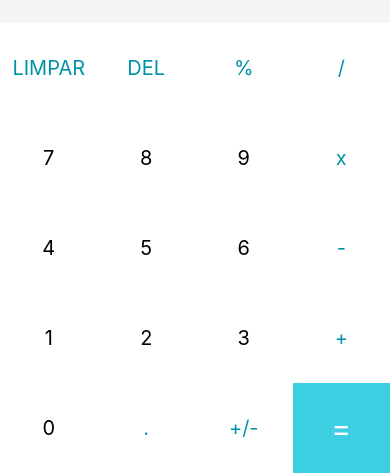
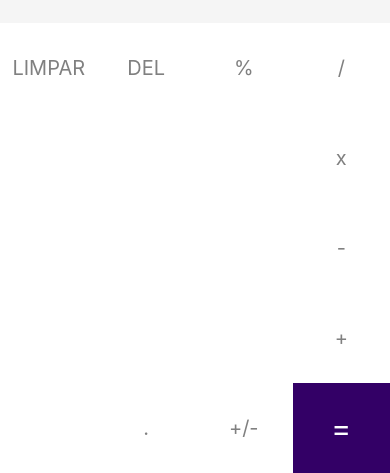
Before and after one commit to Vin1c1us/Calculadora-senac, a React Native app: screen / in a window 390 px wide. Shown: the part 371-844 px from the top of the page. Built offline with nearby package versions, Linux system fonts and the light colour scheme.

Commit message:
Novo estilo

```diff
--- a/App.js
+++ b/App.js
@@ -74,13 +74,13 @@
 
         {buttons.map((button) =>
           button === '=' ? // Mapeamento do botão =
-        <TouchableOpacity onPress={() => handleInput(button)} key={button} style={[styles.button, {backgroundColor: '#3dd0e3'}]}>
-          <Text style={[styles.textButton, {color: "white", fontSize: 30}]}>{button}</Text>
+          <TouchableOpacity onPress={() => handleInput(button)} key={button} style={[styles.button, { backgroundColor: '#330066' }]}>
+          <Text style={[styles.textButton, { color: "white", fontSize: 30 }]}>{button}</Text>
         </TouchableOpacity>
-          : // Mapeamento dos outros botões
-          <TouchableOpacity onPress={() => handleInput(button)} key={button} style={styles.button}>
-            <Text style={[styles.textButton, {color: typeof(button) === 'number' ? 'black': '#0093a6'}]}>{button}</Text>
-          </TouchableOpacity>
+        : // Mapeamento dos outros botões
+        <TouchableOpacity onPress={() => handleInput(button)} key={button} style={styles.button}>
+          <Text style={[styles.textButton, { color: typeof (button) === 'number' ? 'white' : 'gray' }]}>{button}</Text>
+        </TouchableOpacity>
         )}
       </View>
     </View>
```
